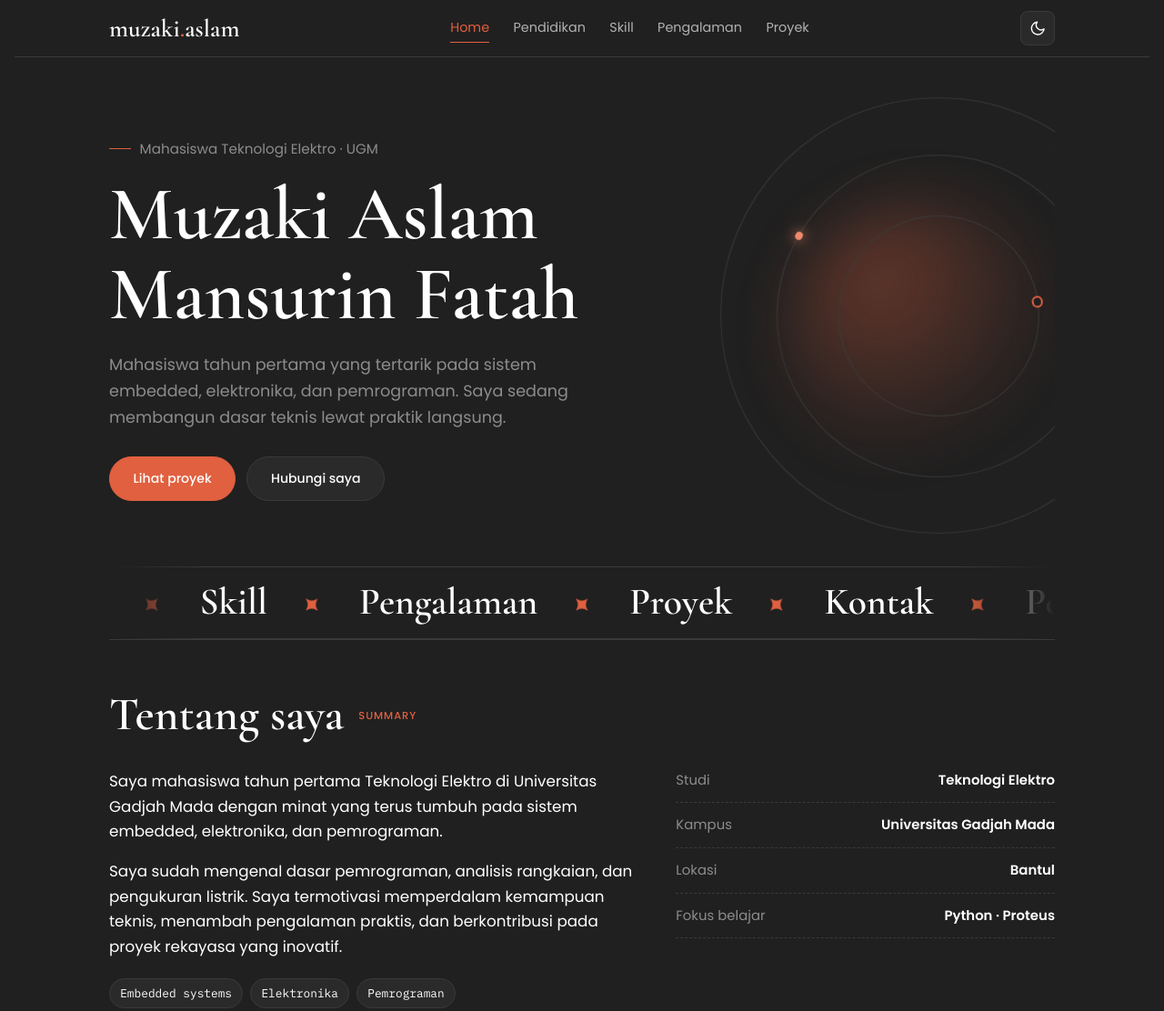
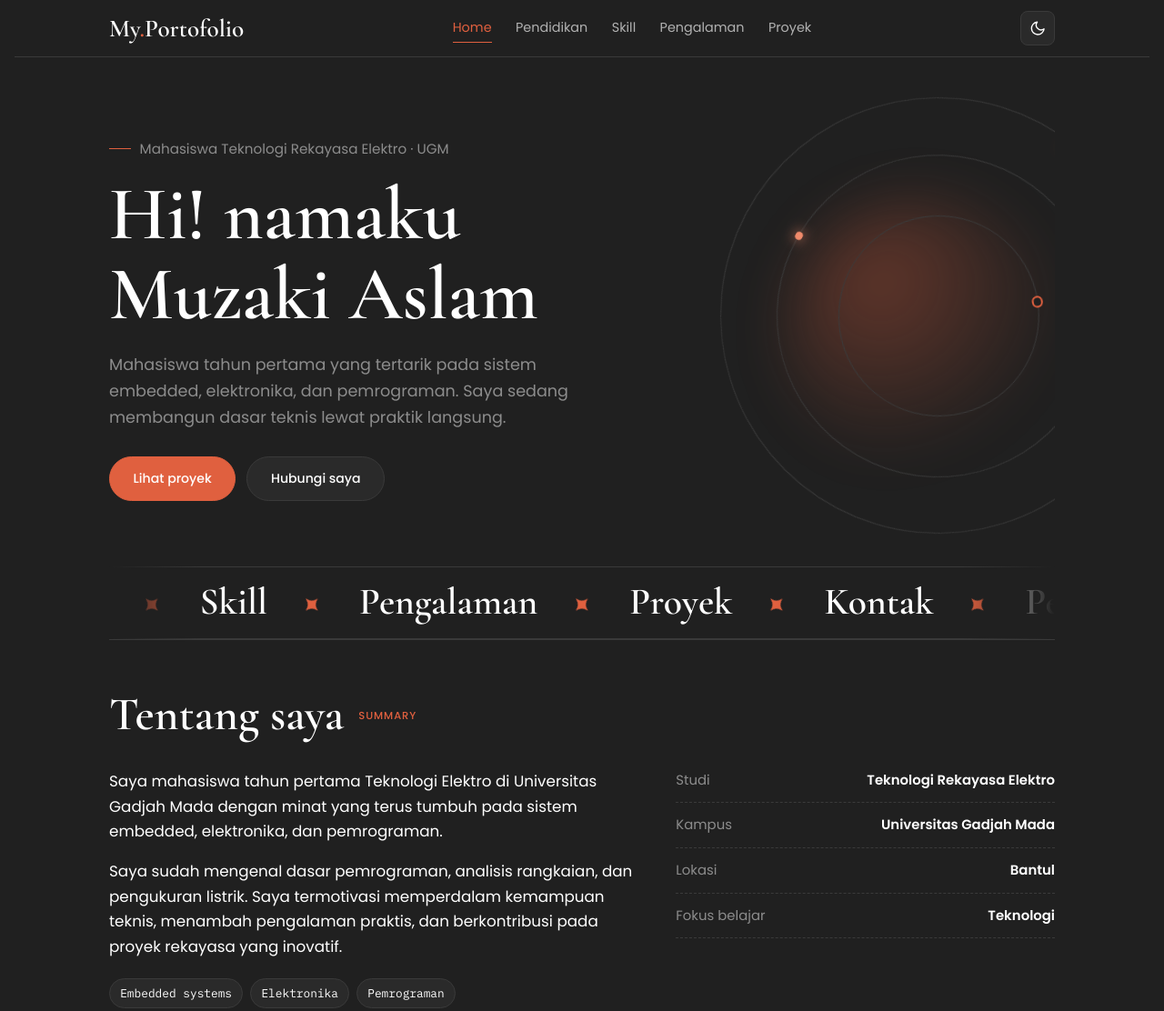
Before and after one commit to muzakiaslamf/muzakiaslamf.github.io, a plain HTML site: page index.html in a window 1280 px wide. Shown: the top 1112 px of the page at 91% size. Drawn offline with nearby package versions, Linux system fonts and the light colour scheme.

Commit message:
Update portfolio data

```diff
--- a/index.html
+++ b/index.html
@@ -464,49 +464,102 @@ dialog form { display: grid; gap: 1rem; max-height: calc(100vh - 64px); overflow
      "Data JSON" dan gantikan objek DEFAULT_DATA di bawah ini.
      ============================================================ */
 var DEFAULT_DATA = {
-    profile: {
-      brand: "muzaki.aslam",
-      eyebrow: "Mahasiswa Teknologi Elektro · UGM",
-      name: "Muzaki Aslam Mansurin Fatah",
-      lead: "Mahasiswa tahun pertama yang tertarik pada sistem embedded, elektronika, dan pemrograman. Saya sedang membangun dasar teknis lewat praktik langsung.",
-      about: [
+  "profile": {
+    "brand": "My.Portofolio",
+    "eyebrow": "Mahasiswa Teknologi Rekayasa Elektro · UGM",
+    "name": "Hi! namaku Muzaki Aslam",
+    "lead": "Mahasiswa tahun pertama yang tertarik pada sistem embedded, elektronika, dan pemrograman. Saya sedang membangun dasar teknis lewat praktik langsung.",
+    "about": [
       "Saya mahasiswa tahun pertama Teknologi Elektro di Universitas Gadjah Mada dengan minat yang terus tumbuh pada sistem embedded, elektronika, dan pemrograman.",
       "Saya sudah mengenal dasar pemrograman, analisis rangkaian, dan pengukuran listrik. Saya termotivasi memperdalam kemampuan teknis, menambah pengalaman praktis, dan berkontribusi pada proyek rekayasa yang inovatif."
     ],
-      chips: ["Embedded systems", "Elektronika", "Pemrograman"],
-      facts: [
-        { k: "Studi", v: "Teknologi Elektro" },
-        { k: "Kampus", v: "Universitas Gadjah Mada" },
-        { k: "Lokasi", v: "Bantul" },
-        { k: "Fokus belajar", v: "Python · Proteus" }
+    "chips": [
+      "Embedded systems",
+      "Elektronika",
+      "Pemrograman"
     ],
-      cta: "Terbuka untuk belajar dan berkolaborasi.",
-      email: "muzakiaslammansurinfatah@mail.ugm.ac.id",
-      linkedin: "https://www.linkedin.com/in/muzakiaslamf",
-      place: "Bantul, Yogyakarta"
+    "facts": [
+      {
+        "k": "Studi",
+        "v": "Teknologi Rekayasa Elektro"
       },
-    education: [
-      { when: "2026 – sekarang", title: "Universitas Gadjah Mada", desc: "Teknologi Elektro" },
-      { when: "2023 – 2026", title: "SMA Negeri 1 Sanden", desc: "Pendidikan menengah atas" }
+      {
+        "k": "Kampus",
+        "v": "Universitas Gadjah Mada"
+      },
+      {
+        "k": "Lokasi",
+        "v": "Bantul"
+      },
+      {
+        "k": "Fokus belajar",
+        "v": "Teknologi"
+      }
     ],
-    hard: [
-      { name: "Pemrograman Python", level: "Dasar", percent: 40, desc: "Variabel, pernyataan kondisional, perulangan, dan fungsi sederhana." },
-      { name: "Pengukuran listrik", level: "Dasar", percent: 40, desc: "Mengoperasikan alat ukur untuk tegangan, arus, dan hambatan." },
-      { name: "Simulasi rangkaian (Proteus)", level: "Dasar", percent: 35, desc: "Merancang dan mensimulasikan rangkaian dasar." }
+    "cta": "Terbuka untuk belajar dan berkolaborasi.",
+    "email": "muzakiaslammansurinfatah@mail.ugm.ac.id",
+    "linkedin": "https://www.linkedin.com/in/muzakiaslamf",
+    "place": "Bantul, Yogyakarta"
+  },
+
+  "education": [
+    {
+      "when": "2026 – sekarang",
+      "title": "Universitas Gadjah Mada",
+      "desc": "Teknologi Elektro"
+    },
+    {
+      "when": "2023 – 2026",
+      "title": "SMA Negeri 1 Sanden",
+      "desc": "Pendidikan menengah atas"
+    }
   ],
-    soft: [
-      { text: "Analytical problem solving" },
-      { text: "Time management & accountability" },
-      { text: "Team collaboration" }
+
+  "hard": [
+    {
+      "name": "Pemrograman Python",
+      "level": "Dasar",
+      "percent": 40,
+      "desc": "Variabel, pernyataan kondisional, perulangan, dan fungsi sederhana."
+    },
+    {
+      "name": "Pengukuran listrik",
+      "level": "Dasar",
+      "percent": 40,
+      "desc": "Mengoperasikan alat ukur untuk tegangan, arus, dan hambatan."
+    },
+    {
+      "name": "Simulasi rangkaian (Proteus)",
+      "level": "Dasar",
+      "percent": 35,
+      "desc": "Merancang dan mensimulasikan rangkaian dasar."
+    }
   ],
-    experience: [],
-    projects: [
+
+  "soft": [
     {
-        title: "Latihan Python dasar",
-        desc: "Mempraktikkan pemrograman Python dasar: variabel, pernyataan kondisional, perulangan, dan fungsi sederhana.",
-        tags: ["Python", "Logika"],
-        link: "",
-        code: "for n in range(1, 6):\n    if n % 2 == 0:\n        print(n, \"genap\")\n    else:\n        print(n, \"ganjil\")\n# contoh ilustrasi"
+      "text": "Analytical problem solving"
+    },
+    {
+      "text": "Time management & accountability"
+    },
+    {
+      "text": "Team collaboration"
+    }
+  ],
+
+  "experience": [],
+
+  "projects": [
+    {
+      "title": "Latihan Python dasar",
+      "desc": "Mempraktikkan pemrograman Python dasar: variabel, pernyataan kondisional, perulangan, dan fungsi sederhana.",
+      "tags": [
+        "Python",
+        "Logika"
+      ],
+      "link": "",
+      "code": "for n in range(1, 6):\n    if n % 2 == 0:\n        print(n, \"genap\")\n    else:\n        print(n, \"ganjil\")\n# contoh ilustrasi"
     }
   ]
 };
```
Lines whose indentation alone changed are shown as unchanged.
